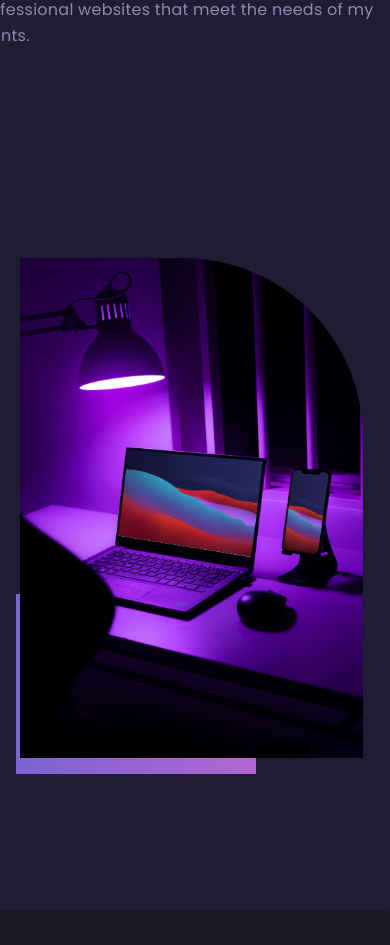
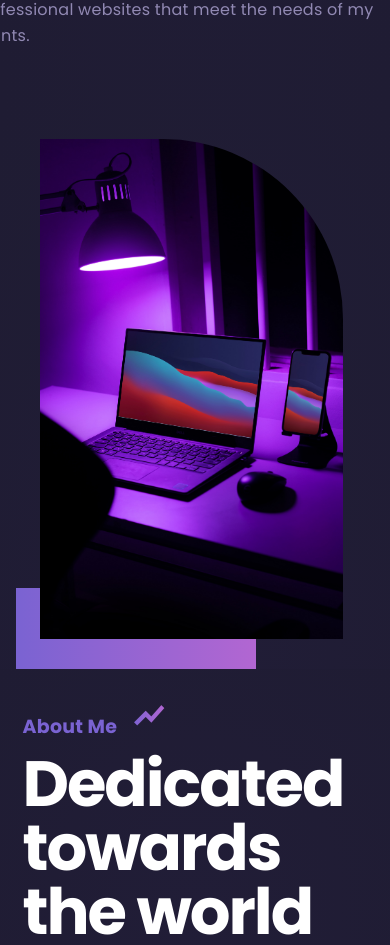
Before and after one commit to sahilmandre/portfolio22, an Angular app: page / in a window 390 px wide. Shown: the part 3740-4685 px from the top of the page. Built offline with nearby package versions, Linux system fonts and the light colour scheme.

Commit message:
about section fixed

```diff
--- a/src/app/about-us/about-us.component.css
+++ b/src/app/about-us/about-us.component.css
@@ -61,6 +61,10 @@
 }
 
 @media (max-width: 1080px) {
+  .aboutLeft {
+    width: 100%;
+  }
+
   .aboutRight {
     width: 100%;
     display: grid;
@@ -73,5 +77,15 @@
 
   .aboutPic {
     width: 88%;
+    position: relative;
+  }
+
+  .backgroundAbout {
+    height: inherit;
+  }
+
+  .box {
+    left: 4%;
+    bottom: 37%;
   }
 }
```
